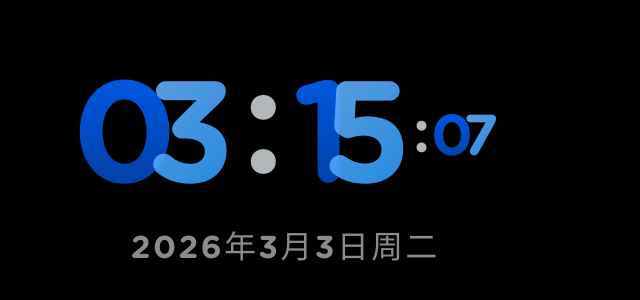
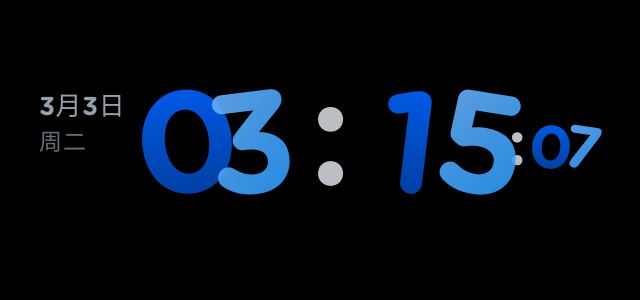
Before and after one commit to stariveer/burn-protection-screen-clock, a Vue app: page / in a window 1280 px wide. Shown: the part 92-392 px from the top of the page, without its empty margins (171-811 px from the left). Built offline with nearby package versions, Linux system fonts and the light colour scheme.

Commit message:
feat: tight

```diff
--- a/src/components/ClockDisplay.vue
+++ b/src/components/ClockDisplay.vue
@@ -1,4 +1,5 @@
 <script setup lang="ts">
+  import { ref, watch, computed } from "vue";
   import type { ClockConfig, Position, TimeInfo } from "../types";
 
   interface Props {
@@ -8,6 +9,72 @@
   }
 
   const props = defineProps<Props>();
+
+  /* ─── 色系定义 ─── */
+  const colorThemes: Record<
+    string,
+    { dark: [string, string]; light: [string, string] }
+  > = {
+    blue: { dark: ["#005ae6", "#003b99"], light: ["#6fb5ff", "#209aff"] },
+    purple: { dark: ["#8e2de2", "#4a00e0"], light: ["#d387ff", "#9d4edd"] },
+    green: { dark: ["#00b09b", "#008060"], light: ["#5cffdb", "#00d4a1"] },
+    orange: { dark: ["#ff512f", "#dd2476"], light: ["#fca584", "#fc75a0"] },
+    red: { dark: ["#cb2d3e", "#9e0e20"], light: ["#ff758c", "#ff3e5b"] },
+  };
+  const colorPool = Object.keys(colorThemes);
+  const currentColor = ref("blue");
+
+  watch(
+    () => [props.config.color, props.position] as const,
+    ([newColor]) => {
+      if (newColor === "random") {
+        currentColor.value =
+          colorPool[Math.floor(Math.random() * colorPool.length)];
+      } else {
+        currentColor.value = colorPool.includes(newColor) ? newColor : "blue";
+      }
+    },
+    { immediate: true },
+  );
+
+  const darkGradient = computed(() => {
+    const [s, e] = colorThemes[currentColor.value]?.dark ?? [
+      "#005ae6",
+      "#003b99",
+    ];
+    return `linear-gradient(180deg, ${s} 0%, ${e} 100%)`;
+  });
+  const lightGradient = computed(() => {
+    const [s, e] = colorThemes[currentColor.value]?.light ?? [
+      "#6fb5ff",
+      "#209aff",
+    ];
+    return `linear-gradient(135deg, ${s} 0%, ${e} 100%)`;
+  });
+
+  /* ─── 每个数字独立随机倾斜 ─── */
+  // 6 个槽：[h0, h1, m0, m1, s0, s1]
+  // 角度范围：-12° ~ +4°，整体向左倾（像斜体），但各自有差异
+  function randAngle() {
+    return Math.random() * 20 - 10; // -10 ~ +10 deg，随机左右倾
+  }
+
+  const angles = ref<number[]>([0, 0, 0, 0, 0, 0].map(randAngle));
+
+  // 每次防烧屏换位时重新随机（position 变化）
+  watch(
+    () => props.position,
+    () => {
+      angles.value = angles.value.map(randAngle);
+    },
+  );
+
+  function digitStyle(idx: number, gradient: string) {
+    return {
+      backgroundImage: gradient,
+      transform: `rotate(${angles.value[idx]}deg)`,
+    };
+  }
 </script>
 
 <template>
@@ -18,29 +85,44 @@
       fontSize: `${props.config.fontSize}vmin`,
     }"
   >
-    <!-- 主时间显示 -->
-    <div class="clock-time">
-      <span class="digit dark">{{ props.timeInfo.hours[0] }}</span>
-      <span class="digit light overlap">{{ props.timeInfo.hours[1] }}</span>
+    <!-- 主行：左侧日期 + 右侧时钟 -->
+    <div class="main-row">
+      <!-- 左侧日期块（当开启显示日期时） -->
+      <div v-if="props.config.showDate" class="date-block">
+        <span class="date-monthday">{{ props.timeInfo.monthDay }}</span>
+        <span class="date-weekday">{{ props.timeInfo.weekday }}</span>
+      </div>
 
-      <span class="clock-colon">:</span>
+      <!-- 右侧时钟数字 -->
+      <div class="clock-time">
+        <span class="digit" :style="digitStyle(0, darkGradient)">{{
+          props.timeInfo.hours[0]
+        }}</span>
+        <span class="digit ol" :style="digitStyle(1, lightGradient)">{{
+          props.timeInfo.hours[1]
+        }}</span>
 
-      <span class="digit dark">{{ props.timeInfo.minutes[0] }}</span>
-      <span class="digit light overlap">{{ props.timeInfo.minutes[1] }}</span>
+        <span class="colon">:</span>
 
-      <template v-if="props.config.showSeconds">
-        <span class="clock-colon seconds-colon">:</span>
-        <span class="digit dark clock-seconds">{{
-          props.timeInfo.seconds[0]
+        <span class="digit" :style="digitStyle(2, darkGradient)">{{
+          props.timeInfo.minutes[0]
         }}</span>
-        <span class="digit light overlap clock-seconds">{{
-          props.timeInfo.seconds[1]
+        <span class="digit ol" :style="digitStyle(3, lightGradient)">{{
+          props.timeInfo.minutes[1]
         }}</span>
-      </template>
-    </div>
-    <!-- 日期显示 -->
-    <div v-if="props.config.showDate" class="clock-date">
-      {{ props.timeInfo.dateStr }}
+
+        <template v-if="props.config.showSeconds">
+          <span class="colon colon-sm">:</span>
+          <span class="digit digit-sm" :style="digitStyle(4, darkGradient)">{{
+            props.timeInfo.seconds[0]
+          }}</span>
+          <span
+            class="digit digit-sm ol"
+            :style="digitStyle(5, lightGradient)"
+            >{{ props.timeInfo.seconds[1] }}</span
+          >
+        </template>
+      </div>
     </div>
   </div>
 </template>
@@ -51,78 +133,103 @@
     top: 0;
     left: 0;
     display: inline-flex;
-    flex-direction: column;
-    align-items: center;
-    /* 使用 transition 让位置变化更流畅 */
+    flex-direction: row; /* 改为横向：左日期 + 右时钟 */
+    align-items: flex-start; /* 顶对齐 */
+    gap: 0; /* 日期和时钟的间距由 date-block margin 控制 */
     transition: transform 1.2s cubic-bezier(0.4, 0, 0.2, 1);
-    /* 关闭文字选中，防止点击触发歪曲 */
     user-select: none;
     -webkit-user-select: none;
-    /* 开启 GPU 合成层，防止屏幕撕裂 */
     will-change: transform;
     white-space: nowrap;
-    line-height: 1;
+    overflow: visible;
+  }
+
+  .main-row {
+    display: flex;
+    flex-direction: row;
+    align-items: flex-start; /* 顶对齐 */
+    gap: 0;
+    overflow: visible;
+  }
+
+  /* 左侧日期块 */
+  .date-block {
+    display: flex;
+    flex-direction: column;
+    align-items: flex-start;
+    justify-content: flex-start;
+    padding-top: 0.05em;
+    margin-right: 0.12em;
+    line-height: 1.2;
+    gap: 0.05em;
+  }
+
+  .date-monthday {
+    font-size: 0.18em;
+    font-family: "Gotham Rounded", sans-serif;
+    color: rgba(200, 215, 230, 0.75);
+    letter-spacing: 0.02em;
+    white-space: nowrap;
+  }
+
+  .date-weekday {
+    font-size: 0.16em;
+    font-family: "Gotham Rounded", sans-serif;
+    color: rgba(180, 200, 220, 0.55);
+    letter-spacing: 0.04em;
   }
 
   .clock-time {
     display: flex;
     align-items: center;
     font-family: "Gotham Rounded", sans-serif;
+    overflow: visible;
+    line-height: 0.9;
+    /* 不加 padding，让 getBoundingClientRect 尺寸尽量贴合视觉内容 */
   }
 
   .digit {
     display: inline-block;
+    /* 固定宽度：防止不同数字字符宽度不同导致容器抖动 */
+    width: 0.68em;
+    text-align: center;
     background-clip: text;
     -webkit-background-clip: text;
     color: transparent;
     font-variant-numeric: tabular-nums;
+    transform-origin: center bottom;
+    position: relative;
+    transition: transform 1s ease-in-out;
   }
 
-  /* 深蓝渐变 (底层) - 参考图的较深蓝色 */
-  .digit.dark {
-    background-image: linear-gradient(180deg, #005ae6 0%, #003b99 100%);
-    position: relative;
-    z-index: 10;
-  }
-
-  /* 浅蓝渐变 半透明 (顶层透叠) - 还原参考图的亮蓝与半透重叠感 */
-  .digit.light {
-    background-image: linear-gradient(135deg, #6fb5ff 0%, #209aff 100%);
-    position: relative;
-    z-index: 20;
+  /* 第二个数字叠压在第一个上 */
+  .digit.ol {
+    margin: 0 -0.2em;
+    z-index: 2;
     opacity: 0.88;
   }
 
-  .overlap {
-    margin-left: -0.22em; /* 这里控制数字互相重叠的深度 */
+  .digit-sm {
+    font-size: 0.42em;
+    /* 保持固定宽，与父级 .digit 的 0.62em 对应 */
+    width: 0.68em;
+    text-align: center;
   }
 
-  .clock-colon {
-    margin: 0 0.05em; /* 减小冒号的边距，贴紧数字 */
-    color: rgba(220, 225, 230, 0.9);
-    font-family: "Gotham Rounded", sans-serif;
-    opacity: 0.9;
-    transform: translateY(-0.06em);
+  .digit-sm.ol {
+    margin-left: -0.15em;
   }
 
-  .seconds-colon {
-    font-size: 0.4em;
-    margin: 0 0.02em;
+  .colon {
+    margin: 0 0 0 0.2em;
+    color: rgba(220, 225, 230, 0.85);
+    font-family: "Gotham Rounded", sans-serif;
+    align-self: center;
+    transform: translateY(-0.05em);
   }
 
-  .clock-seconds {
-    font-size: 0.4em;
-  }
-
-  .clock-seconds.overlap {
-    margin-left: -0.18em;
-  }
-
-  .clock-date {
-    font-size: 0.22em;
-    letter-spacing: 0.08em;
-    opacity: 0.55;
-    font-family: "Gotham Rounded", sans-serif;
-    margin-top: 0.7em;
+  .colon-sm {
+    font-size: 0.42em;
+    margin: 0 0 0 0.3em;
   }
 </style>
--- a/src/hooks/useTimeSync.ts
+++ b/src/hooks/useTimeSync.ts
@@ -23,12 +23,8 @@ export function useTimeSync() {
             hours: pad(now.getHours()),
             minutes: pad(now.getMinutes()),
             seconds: pad(now.getSeconds()),
-            dateStr: now.toLocaleDateString('zh-CN', {
-                year: 'numeric',
-                month: 'long',
-                day: 'numeric',
-                weekday: 'short',
-            }),
+            monthDay: now.toLocaleDateString('zh-CN', { month: 'long', day: 'numeric' }),
+            weekday: now.toLocaleDateString('zh-CN', { weekday: 'short' }),
         }
     }
 
--- a/src/style.css
+++ b/src/style.css
@@ -11,4 +11,30 @@
 
 :root {
   color-scheme: dark;
+
+  /* 色系定义 (CSS Variables) - 深色为底层，浅色为顶层半透明 */
+  --theme-blue-dark-start: #005ae6;
+  --theme-blue-dark-end: #003b99;
+  --theme-blue-light-start: #6fb5ff;
+  --theme-blue-light-end: #209aff;
+
+  --theme-purple-dark-start: #8e2de2;
+  --theme-purple-dark-end: #4a00e0;
+  --theme-purple-light-start: #d387ff;
+  --theme-purple-light-end: #9d4edd;
+
+  --theme-green-dark-start: #00b09b;
+  --theme-green-dark-end: #008060;
+  --theme-green-light-start: #5cffdb;
+  --theme-green-light-end: #00d4a1;
+
+  --theme-orange-dark-start: #ff512f;
+  --theme-orange-dark-end: #dd2476;
+  --theme-orange-light-start: #fca584;
+  --theme-orange-light-end: #fc75a0;
+
+  --theme-red-dark-start: #cb2d3e;
+  --theme-red-dark-end: #9e0e20;
+  --theme-red-light-start: #ff758c;
+  --theme-red-light-end: #ff3e5b;
 }
--- a/src/types/index.ts
+++ b/src/types/index.ts
@@ -1,7 +1,7 @@
 /** 时钟显示配置 */
 export interface ClockConfig {
-    /** 字体颜色，支持任意 CSS 颜色值 */
-    color: string
+    /** 字体颜色，支持任意 CSS 颜色值，或 'random' 表示每次跳位随机使用内置颜色池 */
+    color: string | 'random'
     /** 字体大小，单位 vmin */
     fontSize: number
     /** 防烧屏位置更新频率，单位毫秒 */
@@ -29,7 +29,10 @@ export interface TimeInfo {
     hours: string
     minutes: string
     seconds: string
-    dateStr: string
+    /** 如：3月3日 */
+    monthDay: string
+    /** 如：周二 */
+    weekday: string
 }
 
 /** 防烧屏状态 */
@@ -37,3 +40,9 @@ export interface BurnInState {
     position: Position
     prevBox: BoundingBox | null
 }
+
+/** 渐变色元组：{dark: 底层渐变 css, light: 顶层半透 css} */
+export interface GradientPair {
+    dark: string
+    light: string
+}
```
Also changed, not shown: src/components/ConfigPanel.vue (+60 -32 lines).
